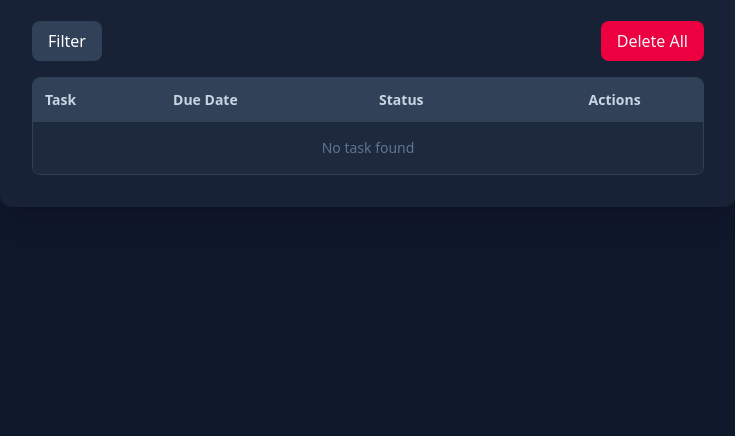
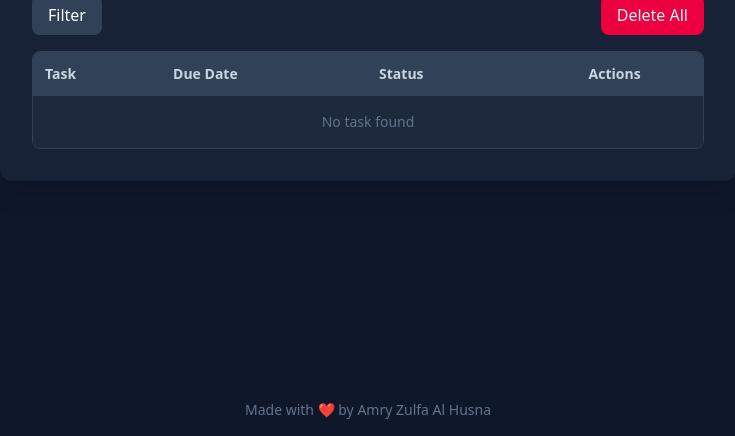
Before and after one commit to Revou-Coding-Camp/codingcamp-7-jul-25-amryzoelfa, a plain HTML site: page index.html in a window 1280 px wide. Shown: the part 364-800 px from the top of the page, without its empty margins (272-1007 px from the left). Drawn offline with nearby package versions, Linux system fonts and the light colour scheme.

Commit message:
Update index.html
menambahkan footer pada index.html

```diff
--- a/index.html
+++ b/index.html
@@ -10,7 +10,8 @@
     <!-- Tailwind CSS -->
     <script src="https://cdn.jsdelivr.net/npm/@tailwindcss/browser@4"></script>
 </head>
-<body class="min-h-screen flex items-center justify-center bg-slate-900 text-slate-100">
+<body class="min-h-screen flex flex-col bg-slate-900 text-slate-100">
+    <main class="flex-grow flex items-center justify-center">
         <div class="w-full max-w-3xl px-4">
             <!-- kartu utama -->
             <div class="bg-slate-800/70 backdrop-blur-md p-8 rounded-xl shadow-xl">
@@ -58,6 +59,13 @@
             </div>
 
         </div>
+    </main>
+
+    <!-- footer -->
+    <footer class="text-center text-sm text-slate-500 py-4">
+        Made with ❤️ by Amry Zulfa Al Husna
+    </footer>
+
 
     <!-- External Javascript -->
     <script src="js/script.js"></script>
```
Lines whose indentation alone changed are shown as unchanged.
